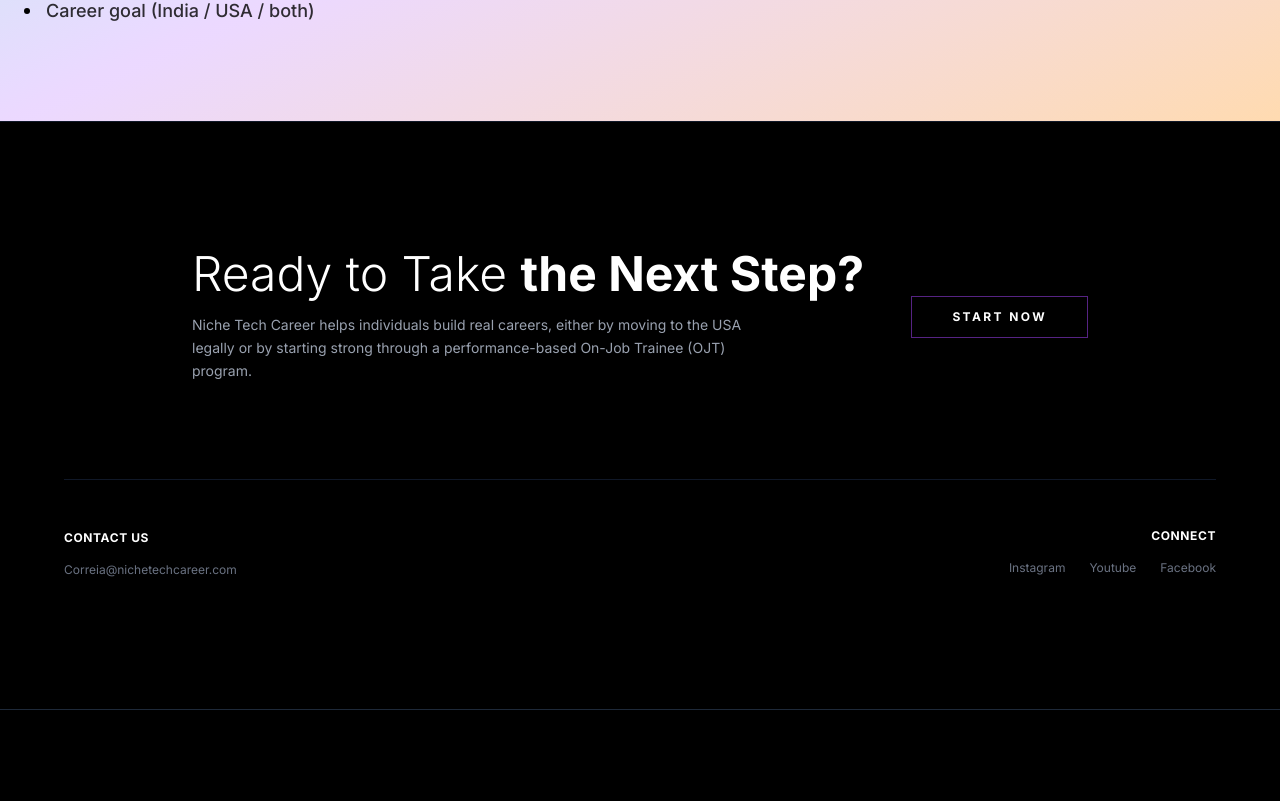
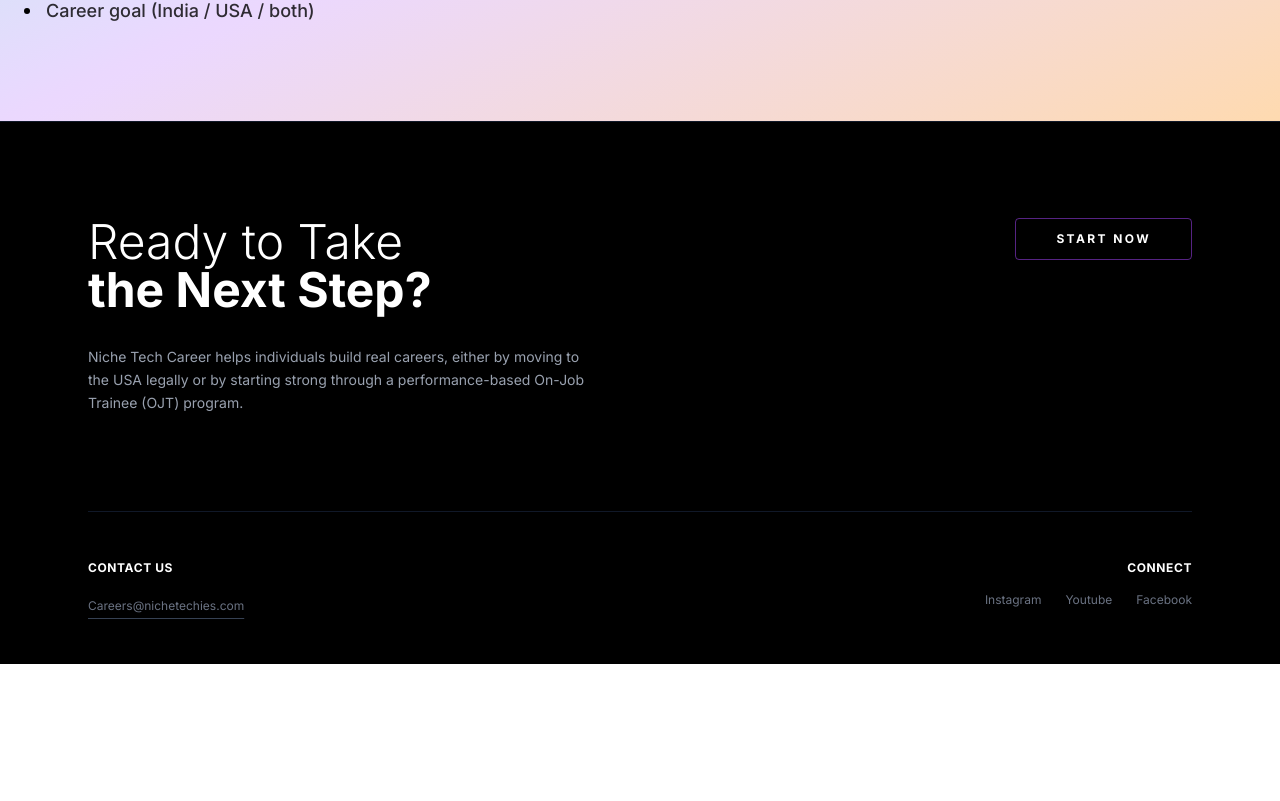
Before and after one commit to PrasobhPS/niche, a React (Vite) app in the folder frontend/: page /contact in a window 1280 px wide. Shown: the part 1759-2560 px from the top of the page. After the commit the page ends 2423 px from the top, so only its background shows below. Built offline with nearby package versions, Linux system fonts and the light colour scheme.

Commit message:
changes in footer and layout

```diff
--- a/frontend/src/components/Footer.jsx
+++ b/frontend/src/components/Footer.jsx
@@ -4,13 +4,45 @@
 
 const Footer = () => {
     return (
-        <footer className="bg-black text-white pt-10 pb-12 border-t border-gray-800">
-            <div className="container mx-auto px-6">
-                <img
-                    src="/footer-design.png"
-                    alt="Footer Design"
-                    className="w-full h-auto object-contain"
-                />
+        <footer className="bg-black text-white pt-24 pb-12 border-t border-gray-900">
+            <div className="container mx-auto px-6 max-w-6xl">
+                {/* CTA Section */}
+                <div className="flex flex-col md:flex-row justify-between items-start mb-24">
+                    <div className="max-w-xl">
+                        <h2 className="text-3xl md:text-5xl font-light mb-8">
+                            Ready to Take <span className="font-bold whitespace-nowrap">the Next Step?</span>
+                        </h2>
+                        <p className="text-gray-400 text-sm leading-relaxed max-w-lg">
+                            Niche Tech Career helps individuals build real careers, either by moving to the USA legally or by starting strong through a performance-based On-Job Trainee (OJT) program.
+                        </p>
+                    </div>
+                    <div className="mt-10 md:mt-0">
+                        <Link
+                            to="/contact"
+                            className="inline-block border border-purple-500/50 hover:border-purple-500 text-white px-10 py-3 text-xs font-bold tracking-[0.2em] transition-all uppercase rounded-sm whitespace-nowrap"
+                        >
+                            Start Now
+                        </Link>
+                    </div>
+                </div>
+
+                {/* Bottom Links */}
+                <div className="border-t border-gray-900 pt-12 flex flex-col md:flex-row justify-between items-start gap-12 md:gap-0">
+                    <div>
+                        <h4 className="text-white font-bold mb-4 uppercase tracking-wider text-xs">Contact US</h4>
+                        <a href="mailto:Careers@nichetechies.com" className="text-gray-500 hover:text-white transition-colors text-xs underline decoration-gray-700 underline-offset-8">
+                            Careers@nichetechies.com
+                        </a>
+                    </div>
+                    <div className="flex flex-col md:items-end">
+                        <h4 className="text-white font-bold mb-4 uppercase tracking-wider text-xs">Connect</h4>
+                        <div className="flex gap-6">
+                            <a href="#" className="text-gray-500 hover:text-white transition-colors text-xs decoration-transparent underline underline-offset-4 hover:decoration-white">Instagram</a>
+                            <a href="#" className="text-gray-500 hover:text-white transition-colors text-xs decoration-transparent underline underline-offset-4 hover:decoration-white">Youtube</a>
+                            <a href="#" className="text-gray-500 hover:text-white transition-colors text-xs decoration-transparent underline underline-offset-4 hover:decoration-white">Facebook</a>
+                        </div>
+                    </div>
+                </div>
             </div>
         </footer>
     );
--- a/frontend/src/components/Layout.jsx
+++ b/frontend/src/components/Layout.jsx
@@ -11,7 +11,7 @@
     }, [pathname]);
 
     return (
-        <div className="flex flex-col min-h-screen bg-white text-brand-dark font-sans antialiased">
+        <div className="flex flex-col min-h-screen bg-[#f8f8f8] text-brand-dark font-sans antialiased overflow-x-hidden">
             <Navbar />
             <main className="flex-1">
                 {children}
--- a/frontend/src/pages/Contact.jsx
+++ b/frontend/src/pages/Contact.jsx
@@ -121,40 +121,7 @@
                 </div>
             </section>
 
-            {/* Footer CTA */}
-            <section className="bg-black py-24 md:py-32 text-center px-6 text-white border-t border-gray-900">
-                <div className="max-w-4xl mx-auto flex flex-col md:flex-row items-center justify-between">
-                    <div className="text-left mb-8 md:mb-0">
-                        <h2 className="text-3xl md:text-5xl font-light mb-2">
-                            Ready to Take <span className="font-bold">the Next Step?</span>
-                        </h2>
-                        <p className="text-gray-400 text-sm max-w-xl mt-4 leading-relaxed">
-                            Niche Tech Career helps individuals build real careers, either by moving to the USA legally or by starting strong through a performance-based On-Job Trainee (OJT) program.
-                        </p>
-                    </div>
-                    <div>
-                        <Link to="/contact" className="inline-block border border-purple-500/50 text-white px-10 py-3 text-xs font-bold tracking-[0.2em] hover:bg-purple-900/20 transition-all uppercase">
-                            Start Now
-                        </Link>
-                    </div>
-                </div>
-
-                {/* Bottom Links */}
-                <div className="max-w-6xl mx-auto mt-24 border-t border-gray-900 pt-12 flex flex-col md:flex-row justify-between items-start md:items-center text-xs text-gray-500">
-                    <div className="mb-8 md:mb-0 text-left">
-                        <h4 className="text-white font-bold mb-4 uppercase tracking-wider">Contact Us</h4>
-                        <p className="hover:text-white transition-colors cursor-pointer">Correia@nichetechcareer.com</p>
-                    </div>
-                    <div className="text-left md:text-right">
-                        <h4 className="text-white font-bold mb-4 uppercase tracking-wider">Connect</h4>
-                        <div className="flex gap-6">
-                            <a href="#" className="hover:text-white transition-colors border-b border-transparent hover:border-white pb-1">Instagram</a>
-                            <a href="#" className="hover:text-white transition-colors border-b border-transparent hover:border-white pb-1">Youtube</a>
-                            <a href="#" className="hover:text-white transition-colors border-b border-transparent hover:border-white pb-1">Facebook</a>
-                        </div>
-                    </div>
-                </div>
-            </section>
+            {/* Footer space handled by Layout/Footer */}
         </div>
     );
 };
```
